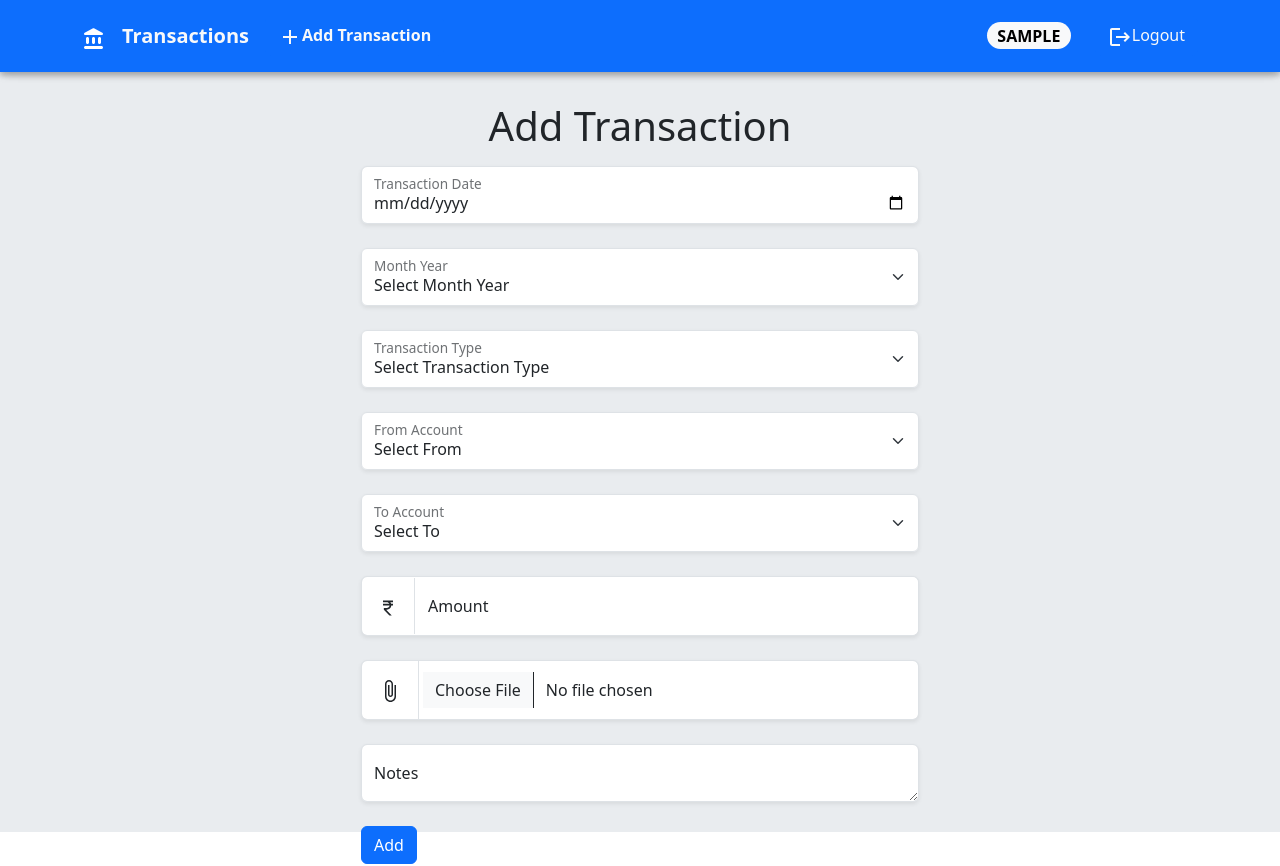
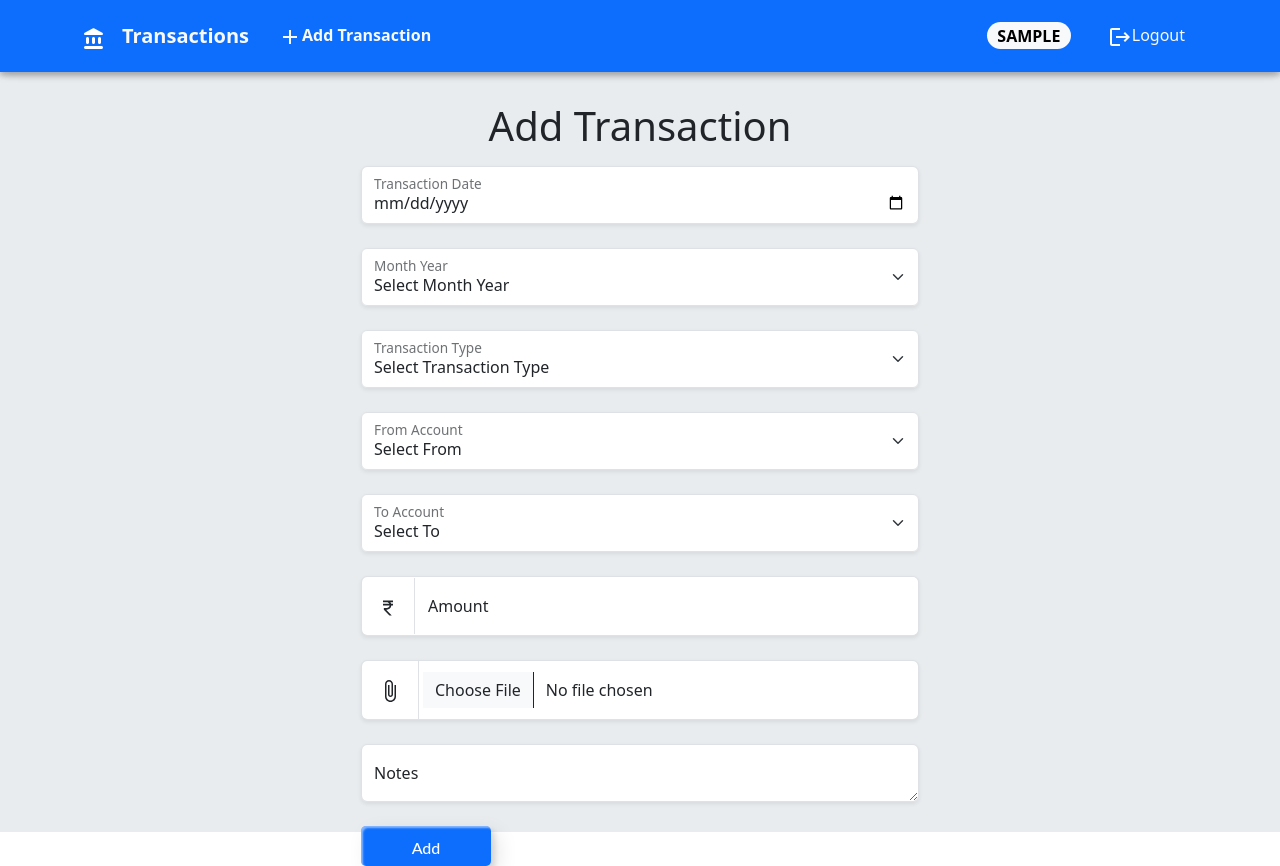
Before and after one commit to viren-rathod/finance-tracker, a React (Create React App) app: page /add in a window 1280 px wide. Built offline with nearby package versions, Linux system fonts and the light colour scheme; sample sign-in values are in the browser's storage; a web font is replaced by a local one.

Commit message:
Added ErrorBoundry

```diff
--- a/src/App.tsx
+++ b/src/App.tsx
@@ -1,16 +1,16 @@
 import React from "react";
 import AllRoute from "./Routes/Route";
-// import { FinanceWrapperContext } from "./Context/FinanceContext";
 import { Provider } from "react-redux";
 import store from "./Store";
+import ErrorBoundary from "./utils/ErrorBoundry";
 
 const App = () => {
   return (
-    // <FinanceWrapperContext>
     <Provider store={store}>
-      <AllRoute />
+      <ErrorBoundary>
+        <AllRoute />
+      </ErrorBoundary>
     </Provider>
-    // </FinanceWrapperContext>
   );
 };
 
--- a/src/index.css
+++ b/src/index.css
@@ -53,3 +53,51 @@ th {
     width: 100% !important;
   }
 }
+
+.custom-btn {
+  width: 130px;
+  height: 40px;
+  color: #fff;
+  border-radius: 5px;
+  padding: 10px 25px;
+  font-family: "Lato", sans-serif;
+  font-weight: 500;
+  background: transparent;
+  cursor: pointer;
+  transition: all 0.3s ease;
+  position: relative;
+  display: inline-block;
+  box-shadow: inset 2px 2px 2px 0px rgba(255, 255, 255, 0.5),
+    7px 7px 20px 0px rgba(0, 0, 0, 0.1), 4px 4px 5px 0px rgba(0, 0, 0, 0.1);
+  outline: none;
+}
+/* save */
+.btn-save {
+  background: #0d6efd;
+  border: none;
+  z-index: 1;
+}
+.btn-save:after {
+  position: absolute;
+  content: "";
+  width: 0;
+  height: 100%;
+  top: 0;
+  right: 0;
+  z-index: -1;
+  background-color: #663dff;
+  border-radius: 5px;
+  box-shadow: inset 2px 2px 2px 0px rgba(255, 255, 255, 0.5),
+    7px 7px 20px 0px rgba(0, 0, 0, 0.1), 4px 4px 5px 0px rgba(0, 0, 0, 0.1);
+  transition: all 0.3s ease;
+}
+.btn-save:hover {
+  color: #fff;
+}
+.btn-save:hover:after {
+  left: 0;
+  width: 100%;
+}
+.btn-save:active {
+  top: 2px;
+}
--- a/src/others/Form.tsx
+++ b/src/others/Form.tsx
@@ -4,11 +4,11 @@ import form from "react-bootstrap/Form";
 import { accounts, months, transactionTypes } from "../utils/Constants";
 import { file, rupee } from "../utils/icons";
 import { useFormik } from "formik";
-import { Button } from "react-bootstrap";
 import useValidation from "./useValidation";
 import { useLocation, useNavigate } from "react-router-dom";
 import { useDispatch, useSelector } from "react-redux";
 import { setTransaction } from "../Store/slices/financeSlice";
+import { RootState } from "../Store";
 export interface transaction {
   transactionType: string;
   amount: string;
@@ -20,6 +20,7 @@ export interface transaction {
   fromAccount: string;
   tDate: string;
   notes: string;
+  [key: string]: string | number;
 }
 const Form = () => {
   //
@@ -45,7 +46,7 @@ const Form = () => {
   const [err, setErr] = useState(initialValues);
   const { validateField } = useValidation({ setErr });
   const dispatch = useDispatch();
-  const { transactions } = useSelector((state: any) => state.finance);
+  const { transactions } = useSelector((state: RootState) => state.finance);
 
   let currentUser: transaction = initialValues;
   const checkMode = () => {
@@ -73,7 +74,7 @@ const Form = () => {
     },
   });
 
-  const checkFormData = (values: any) => {
+  const checkFormData = (values: transaction) => {
     const tDate = validateField(
       values.tDate.length === 0,
       "tDate",
@@ -138,7 +139,7 @@ const Form = () => {
   };
 
   const handleReceipt = (e: any) => {
-    const file = e.target.files[0];
+    const file: File = e.target.files[0];
     if (
       !(
         file.type.includes("png") ||
@@ -151,13 +152,13 @@ const Form = () => {
         receipt: "Type invalid, Only png,jpg and jpeg allowed",
       }));
     } else {
-      getBase64(file).then((base64: any) => {
-        values.receipt = base64;
+      getBase64(file).then((base64) => {
+        values.receipt = base64 as string;
       });
     }
   };
 
-  const getBase64 = (file: any) => {
+  const getBase64 = (file: File) => {
     return new Promise((resolve, reject) => {
       const reader = new FileReader();
       reader.onload = () => resolve(reader.result);
@@ -492,9 +493,12 @@ const Form = () => {
               </FloatingLabel>
             </div>
 
-            <Button variant="primary" type="submit">
+            {/* <Button variant="primary" type="submit">
               {id ? "Update" : "Add"}
-            </Button>
+            </Button> */}
+            <button type="submit" className="custom-btn btn-save">
+              {id ? "Update" : "Add"}
+            </button>
           </form>
         </div>
       </div>
--- /dev/null
+++ b/src/utils/ErrorBoundry.tsx
@@ -0,0 +1,30 @@
+import React, { Component, ErrorInfo, ReactNode } from "react";
+
+interface Props {
+  children?: ReactNode;
+}
+
+interface State {
+  hasError: boolean;
+}
+
+export default class ErrorBoundary extends Component<Props, State> {
+  public state: State = {
+    hasError: false,
+  };
+
+  public static getDerivedStateFromError(_: Error): State {
+    return { hasError: true };
+  }
+
+  public componentDidCatch(error: Error, errorInfo: ErrorInfo) {
+    console.error("Uncaught error:", error, errorInfo);
+  }
+
+  public render() {
+    if (this.state.hasError) {
+      return <h1>Sorry.. there was an Uncaught error</h1>;
+    }
+    return this.props.children;
+  }
+}
```
